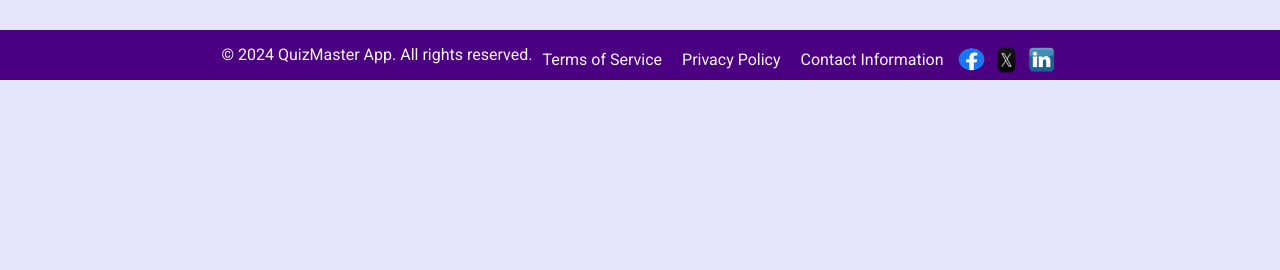
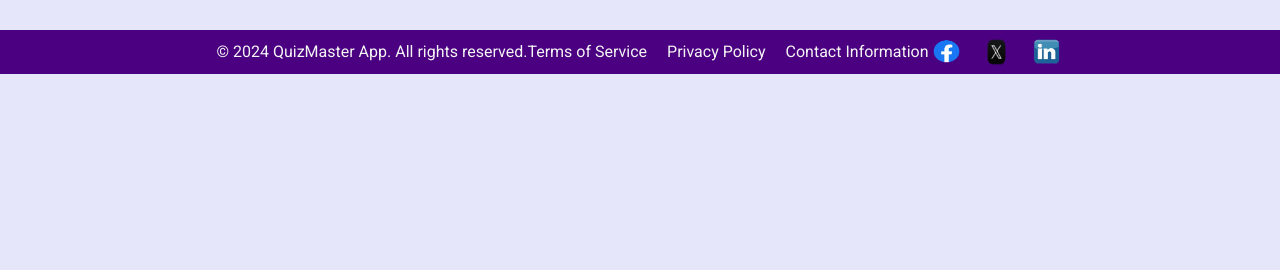
Before and after one commit to Aalaa-Fahim/Quiz_Master, a Flask app: page /about in a window 1280 px wide. Shown: the part 126-396 px from the top of the page. Run offline with Flask 3, Linux system fonts and the light colour scheme; some libraries are stand-ins or nearby versions.

Commit message:
Updated footer

```diff
--- a/app/static/base.css
+++ b/app/static/base.css
@@ -182,22 +182,17 @@ footer p {
 
 .footer-links {
   display: flex;
-  /* gap: 20px; */
-  margin-top: 10px;
+  gap: 20px;
 }
 
 .footer-links a {
   color: #f4f4f4;
-  margin: 0 10px;
   text-decoration: none;
 }
 
 .social-media {
   display: flex;
-  /* gap: 15px; */
-  justify-content: center;
-  align-items: center;
-  margin-top: 10px;
+  gap: 15px;
 }
 
 .social-media a img {
```
